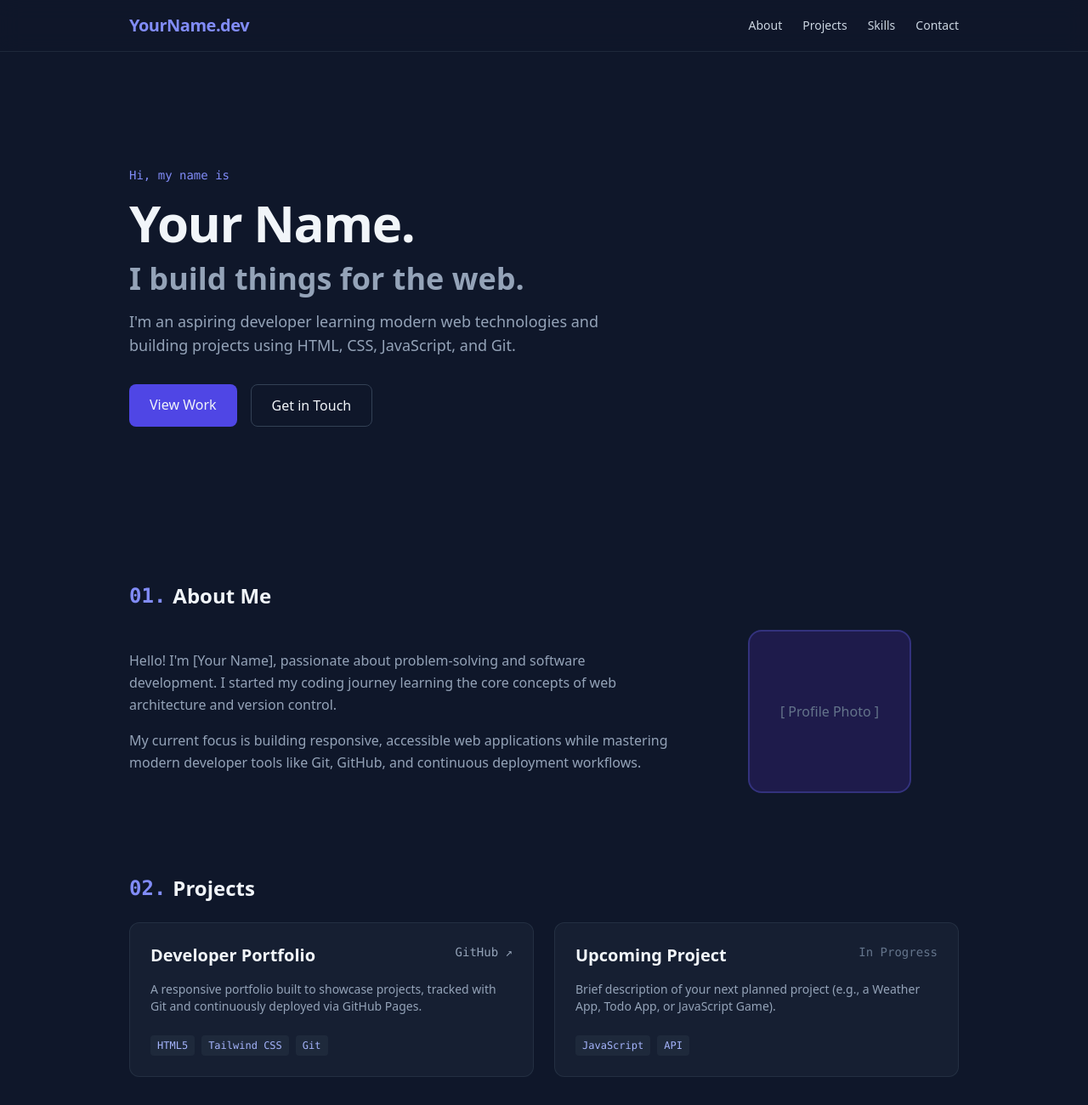
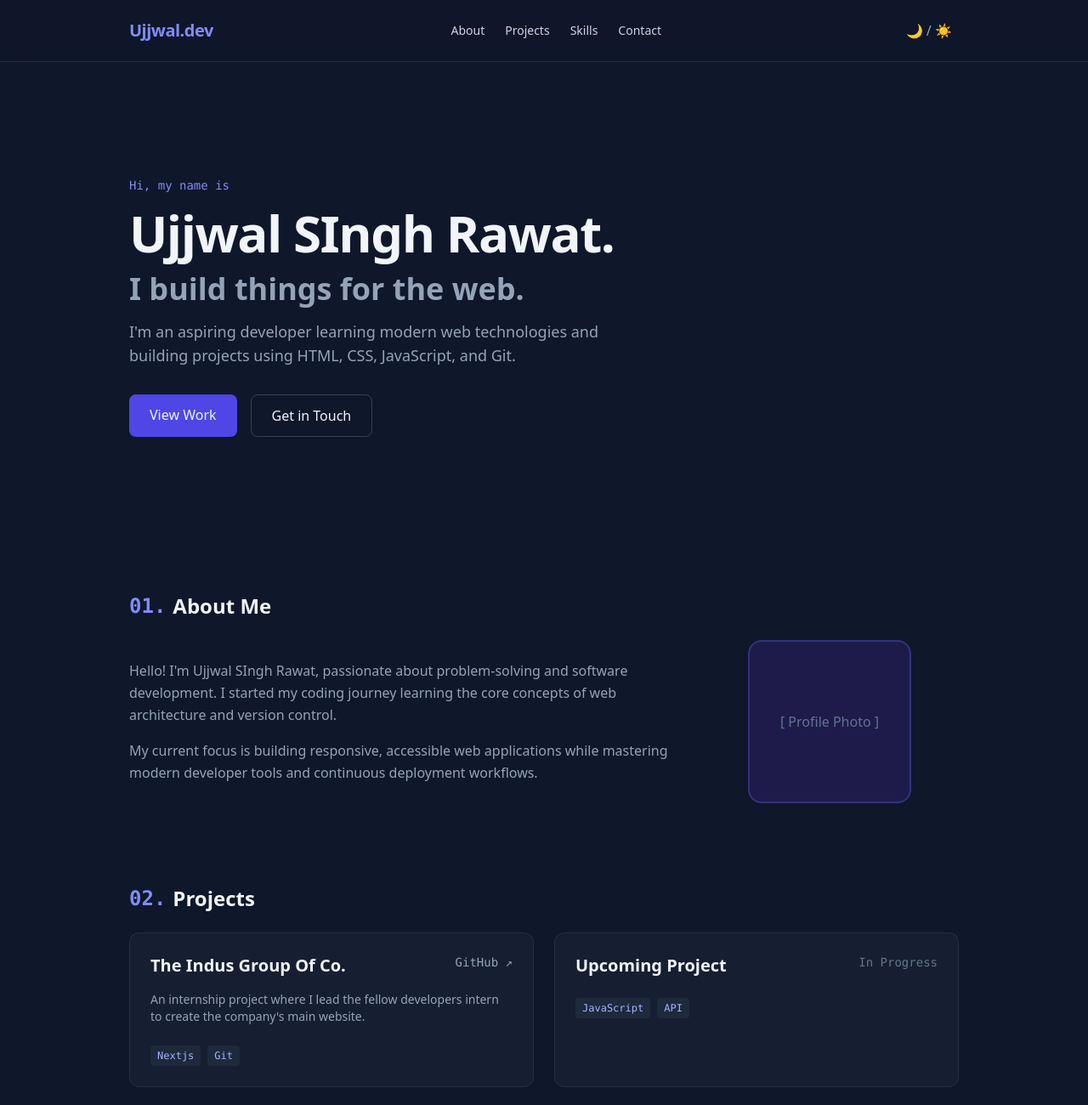
Before and after one commit to ujjwalrawat2512/Portfolio-ujjwal, a plain HTML site: page index.html in a window 1280 px wide. Shown: the top 1300 px of the page at 85% size. Drawn offline with nearby package versions, Linux system fonts and the light colour scheme.

Commit message:
made changes and added java script

```diff
--- a/index.html
+++ b/index.html
@@ -3,7 +3,7 @@
 <head>
     <meta charset="UTF-8">
     <meta name="viewport" content="width=device-width, initial-scale=1.0">
-    <title>Your Name | Software Developer</title>
+    <title>Ujjwal Singh Rawat| Web Developer</title>
     <!-- Tailwind CSS via CDN (Great for quick prototyping!) -->
     <script src="https://cdn.tailwindcss.com"></script>
 </head>
@@ -12,13 +12,16 @@
     <!-- 1. NAVIGATION -->
     <header class="sticky top-0 z-50 backdrop-blur-md bg-slate-900/80 border-b border-slate-800">
         <nav class="max-w-5xl mx-auto px-6 py-4 flex justify-between items-center">
-            <a href="#hero" class="text-xl font-bold tracking-tight text-indigo-400">YourName.dev</a>
+            <a href="#hero" class="text-xl font-bold tracking-tight text-indigo-400">Ujjwal.dev</a>
             <ul class="flex gap-6 text-sm font-medium text-slate-300">
                 <li><a href="#about" class="hover:text-indigo-400 transition-colors">About</a></li>
                 <li><a href="#projects" class="hover:text-indigo-400 transition-colors">Projects</a></li>
                 <li><a href="#skills" class="hover:text-indigo-400 transition-colors">Skills</a></li>
                 <li><a href="#contact" class="hover:text-indigo-400 transition-colors">Contact</a></li>
             </ul>
+            <button id="theme-toggle" class="p-2 text-slate-400 hover:text-indigo-400 transition-colors" aria-label="Toggle Theme">
+    🌙 / ☀️
+</button>
         </nav>
     </header>
 
@@ -27,7 +30,7 @@
         <!-- 2. HERO SECTION -->
         <section id="hero" class="min-h-[60vh] flex flex-col justify-center items-start space-y-4">
             <span class="text-indigo-400 font-mono text-sm">Hi, my name is</span>
-            <h1 class="text-5xl sm:text-6xl font-extrabold tracking-tight">Your Name.</h1>
+            <h1 class="text-5xl sm:text-6xl font-extrabold tracking-tight">Ujjwal SIngh Rawat.</h1>
             <h2 class="text-3xl sm:text-4xl font-semibold text-slate-400">I build things for the web.</h2>
             <p class="max-w-xl text-slate-400 text-lg">
                 I'm an aspiring developer learning modern web technologies and building projects using HTML, CSS, JavaScript, and Git.
@@ -46,12 +49,14 @@
             <div class="grid md:grid-cols-3 gap-8 items-center">
                 <div class="md:col-span-2 space-y-4 text-slate-400 leading-relaxed">
                     <p>
-                        Hello! I'm [Your Name], passionate about problem-solving and software development. I started my coding journey learning the core concepts of web architecture and version control.
+                        Hello! I'm Ujjwal SIngh Rawat, passionate about problem-solving and software development. I started my coding journey learning the core concepts of web architecture and version control.
                     </p>
                     <p>
-                        My current focus is building responsive, accessible web applications while mastering modern developer tools like Git, GitHub, and continuous deployment workflows.
+                        My current focus is building responsive, accessible web applications while mastering modern developer tools and continuous deployment workflows.
                     </p>
                 </div>
+
+
                 <!-- Profile Image / Placeholder -->
                 <div class="flex justify-center">
                     <div class="w-48 h-48 rounded-2xl bg-indigo-950 border-2 border-indigo-500/30 flex items-center justify-center text-slate-500">
@@ -70,15 +75,14 @@
                 <!-- Project Card 1 (This Portfolio!) -->
                 <article class="p-6 bg-slate-800/50 border border-slate-700/50 rounded-xl hover:border-indigo-500/50 transition-all space-y-4">
                     <div class="flex justify-between items-start">
-                        <h3 class="text-xl font-bold text-slate-100">Developer Portfolio</h3>
-                        <a href="https://github.com/yourusername/portfolio" target="_blank" class="text-slate-400 hover:text-indigo-400 font-mono text-sm">GitHub ↗</a>
+                        <h3 class="text-xl font-bold text-slate-100">The Indus Group Of Co.</h3>
+                        <a href="https://theindusgroup.com/" target="_blank" class="text-slate-400 hover:text-indigo-400 font-mono text-sm">GitHub ↗</a>
                     </div>
                     <p class="text-slate-400 text-sm">
-                        A responsive portfolio built to showcase projects, tracked with Git and continuously deployed via GitHub Pages.
+                        An internship project where I lead the fellow developers intern to create the company's main website.
                     </p>
                     <div class="flex flex-wrap gap-2 pt-2 text-xs font-mono text-indigo-300">
-                        <span class="px-2 py-1 bg-slate-800 rounded">HTML5</span>
-                        <span class="px-2 py-1 bg-slate-800 rounded">Tailwind CSS</span>
+                        <span class="px-2 py-1 bg-slate-800 rounded">Nextjs</span>
                         <span class="px-2 py-1 bg-slate-800 rounded">Git</span>
                     </div>
                 </article>
@@ -90,7 +94,6 @@
                         <span class="text-slate-500 font-mono text-sm">In Progress</span>
                     </div>
                     <p class="text-slate-400 text-sm">
-                        Brief description of your next planned project (e.g., a Weather App, Todo App, or JavaScript Game).
                     </p>
                     <div class="flex flex-wrap gap-2 pt-2 text-xs font-mono text-indigo-300">
                         <span class="px-2 py-1 bg-slate-800 rounded">JavaScript</span>
@@ -132,5 +135,10 @@
         <p>Built with HTML & Tailwind CSS • Version controlled with Git</p>
     </footer>
 
+
+    <!-- Include JS Script -->
+    <script src="script.js"></script>
+
+
 </body>
 </html>
```
Also changed, not shown: script.js (added).
